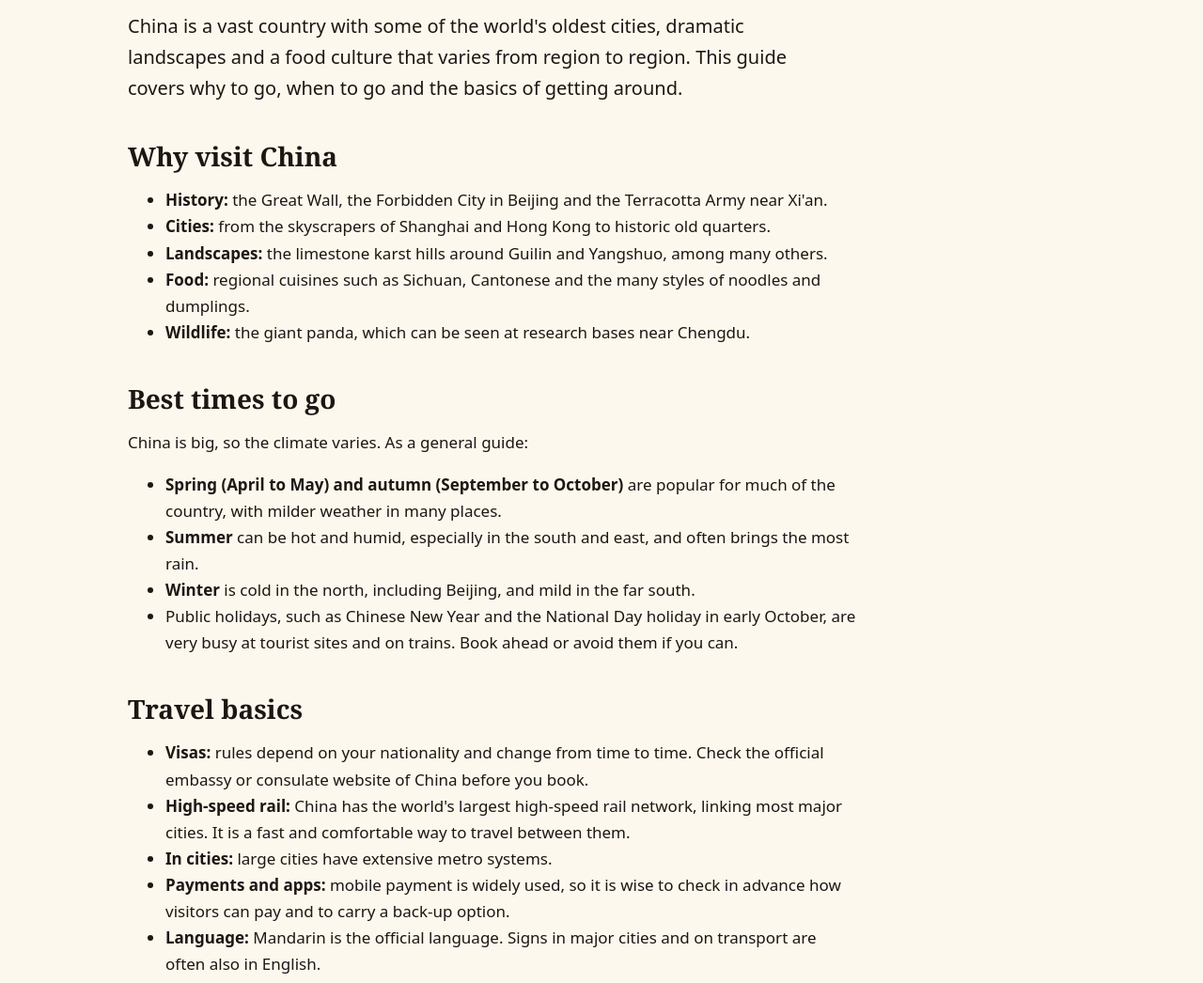
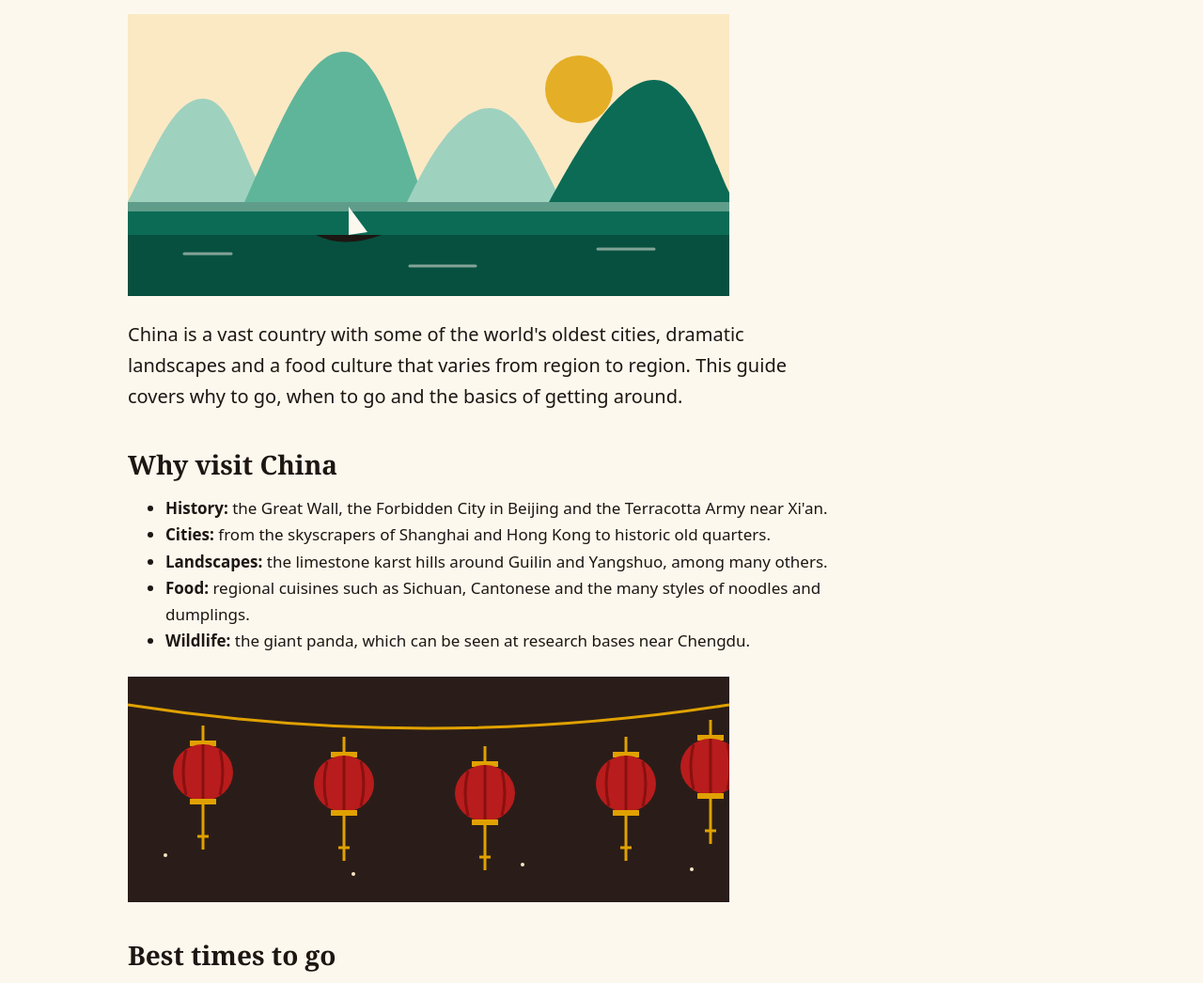
Before and after one commit to datton/orchestrate-demo-china-tourism, a plain HTML site: page index.html in a window 1280 px wide. Shown: the part 212-1258 px from the top of the page at 94% size. Drawn offline with Linux system fonts and the light colour scheme.

Commit message:
Add designer's illustrations with alt text

```diff
--- a/index.html
+++ b/index.html
@@ -21,6 +21,7 @@
   </header>
   <main id="main">
     <h1>Tourism in China</h1>
+    <img src="assets/karst-mountains.svg" width="640" height="300" style="max-width:100%;height:auto" alt="Misty green limestone peaks over a river with a small boat">
     <p class="lead">China is a vast country with some of the world's oldest cities, dramatic landscapes and a food culture that varies from region to region. This guide covers why to go, when to go and the basics of getting around.</p>
 
     <section aria-labelledby="why">
@@ -35,6 +36,8 @@
     </section>
 
     <section aria-labelledby="when">
+      <img src="assets/lanterns.svg" width="640" height="240" style="max-width:100%;height:auto" alt="A string of red paper lanterns against a dark evening sky">
+
       <h2 id="when">Best times to go</h2>
       <p>China is big, so the climate varies. As a general guide:</p>
       <ul>
```
Also changed, not shown: pages/cities.html (+2 -0 lines).
